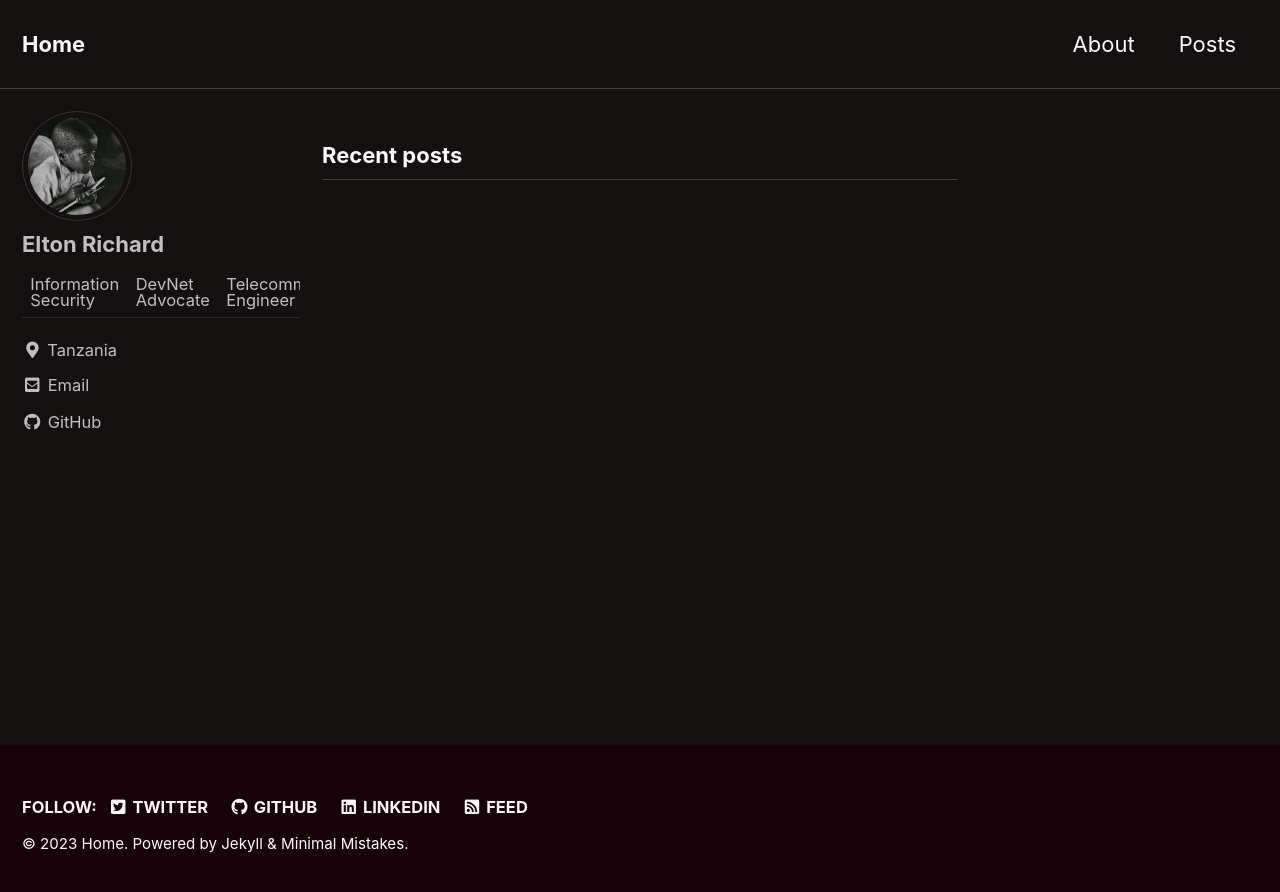
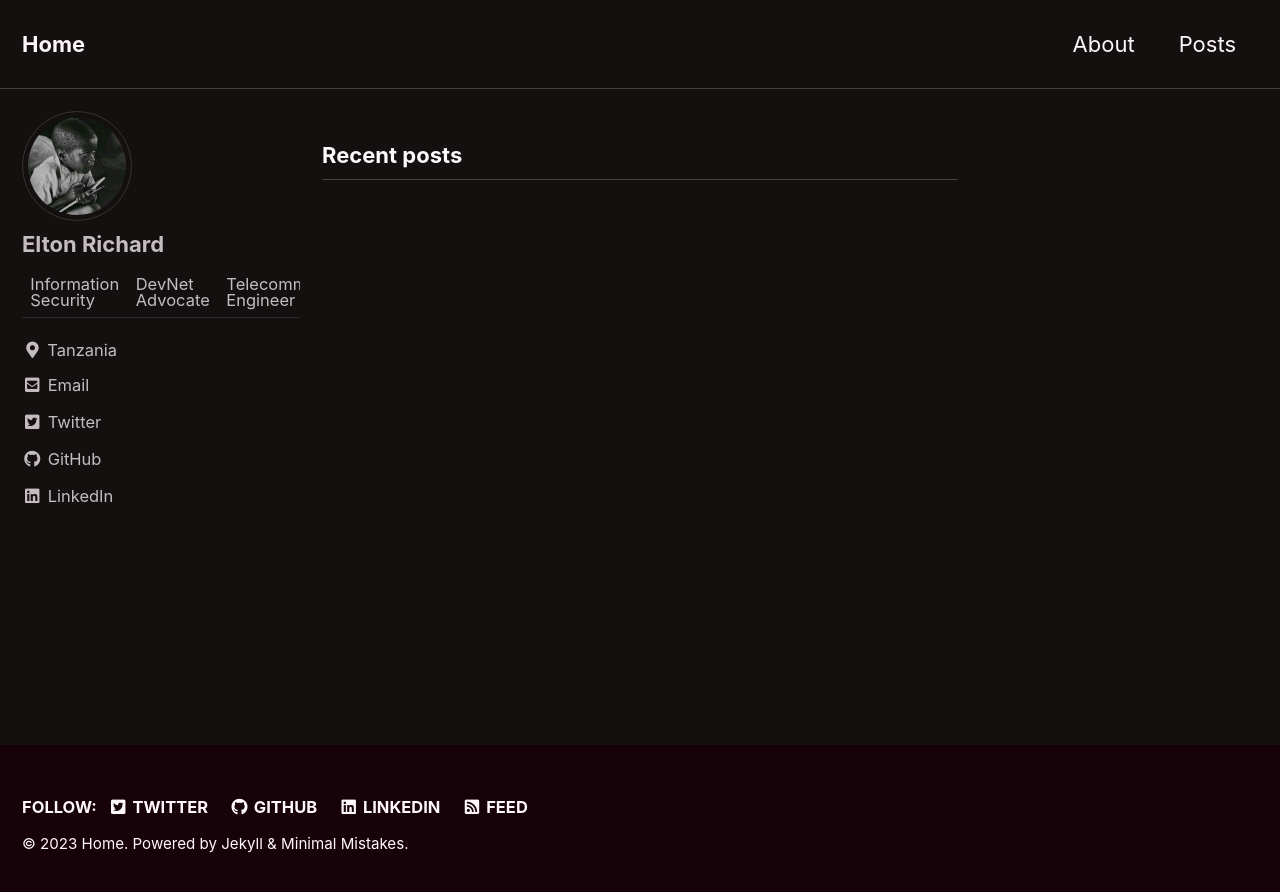
Before and after one commit to eltchard/eltchard.github.io, a Jekyll site: the page built from index.html, in a window 1280 px wide. Shown: the top 892 px of the page. Built offline with Jekyll 4.4.1, drawn with Linux system fonts in a browser that asks for light colours; cached includes are drawn as plain includes; the list of posts is cut into pages by our own code.

Commit message:
update _config.yml

```diff
--- a/_config.yml
+++ b/_config.yml
@@ -106,7 +106,7 @@ analytics:
 author:
   name             : "Elton Richard"
   avatar           : "/images/me.jpg"
-  bio              : "Information Security | DevNet Advocate | Telecommunications Engineer"
+  bio              : "Information Security |DevNet Advocate |Telecommunications Engineer"
   location         : "Tanzania"
   email            :
   links:
@@ -118,7 +118,7 @@ author:
       # url: "https://your-website.com"
     - label: "Twitter"
       icon: "fab fa-fw fa-twitter-square"
-      # url: "https://twitter.com/"
+      url: "https://twitter.com/eltchard"
     - label: "Facebook"
       icon: "fab fa-fw fa-facebook-square"
       # url: "https://facebook.com/"
@@ -128,6 +128,9 @@ author:
     - label: "Instagram"
       icon: "fab fa-fw fa-instagram"
       # url: "https://instagram.com/"
+    - label: "LinkedIn"
+      icon: "fab fa-fw fa-linkedin"
+      url:  "https://linkedin.com/in/elton-richard-99181ab3"
 
 # Site Footer
 footer:
```
